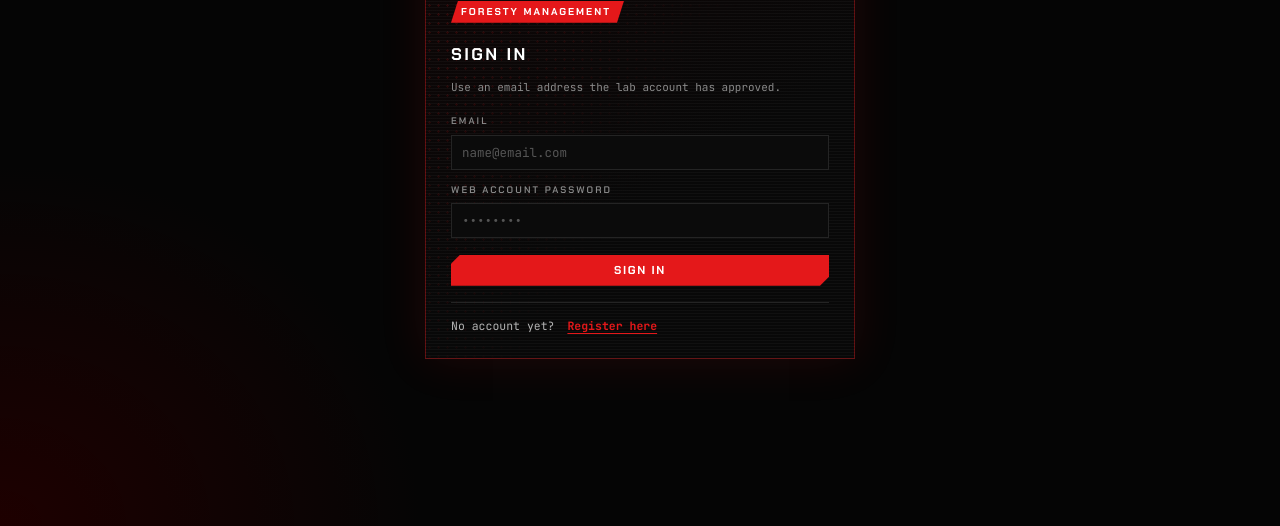
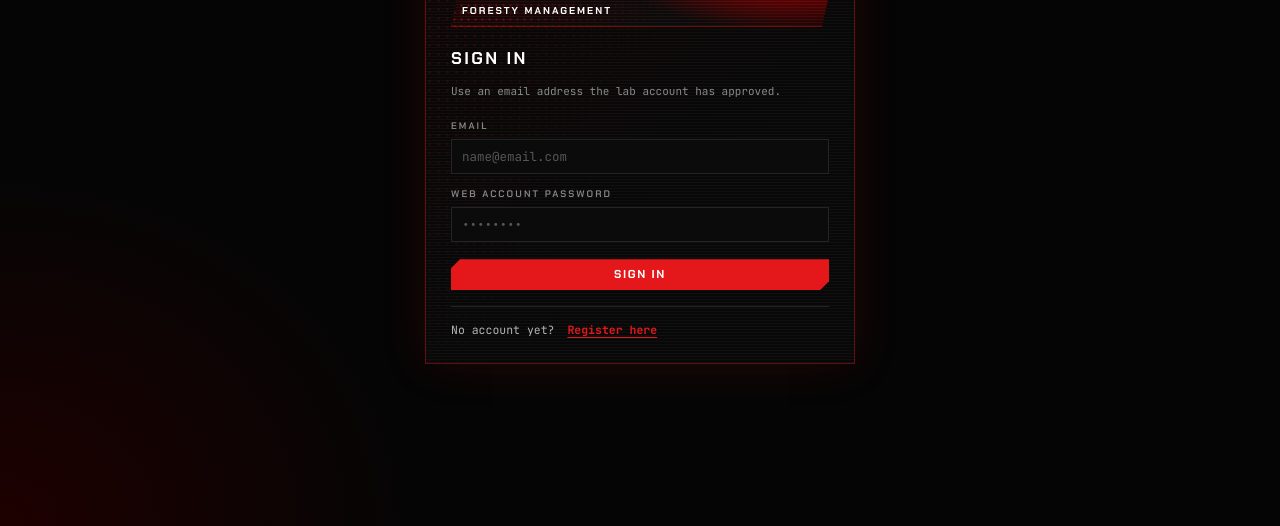
Before and after one commit to imight-dead/foresty-management, a plain HTML site: page app/index.html in a window 1280 px wide. Shown: the part 274-800 px from the top of the page. Drawn offline with nearby package versions, Linux system fonts and the light colour scheme.

Commit message:
Badge sidebar memakai perlakuan hero Operations Console
Sebelumnya kotak merah polos. Kini bergradasi merah gelap dengan
halftone yang memudar menyerong, lapisan garis pindai tipis, garis tepi
merah, dan kursor merah berkedip di ujung kanan — sama seperti hero di
Dashboard. Bentuk terpotong miringnya dipertahankan.

Co-Authored-By: Claude Opus 5 <noreply@anthropic.com>
Claude-Session: https://claude.ai/code/session_01Ey5Qq981BSbKSQaC4oE8eD

```diff
--- a/app/index.html
+++ b/app/index.html
@@ -41,7 +41,7 @@
         <div class="bs">Forensics &amp; Security</div>
       </div>
     </div>
-    <span class="labshow">FORESTY MANAGEMENT</span>
+    <span class="labshow">FORESTY MANAGEMENT<i class="cur"></i></span>
     <nav id="nav" aria-label="Main menu"></nav>
     <button class="railtoggle" id="rail" aria-label="Collapse menu" aria-expanded="true">
       <svg viewBox="0 0 24 24" aria-hidden="true"><path d="M15 5l-7 7 7 7"/></svg>
--- a/app/styles.css
+++ b/app/styles.css
@@ -53,10 +53,33 @@ input{font-family:inherit;font-size:inherit}
 #shell.rail .brand img{width:30px}
 .brand .bt{font-family:var(--disp);font-weight:700;letter-spacing:.13em;font-size:14px;line-height:1.15}
 .brand .bs{font-size:9.5px;color:var(--dim);letter-spacing:.22em;text-transform:uppercase}
+/* Diberi perlakuan yang sama dengan hero Operations Console:
+   gradasi merah gelap, halftone, dan garis pindai tipis. */
 .labshow{
-  display:inline-block;margin:14px 16px 4px;padding:3px 13px 3px 10px;background:var(--red);
+  position:relative;overflow:hidden;display:flex;align-items:center;gap:6px;
+  margin:14px 16px 4px;padding:8px 12px 8px 11px;
   color:#fff;font-family:var(--disp);font-weight:700;font-size:10px;letter-spacing:.2em;
   clip-path:var(--cut-tag);
+  background:
+    radial-gradient(220px 70px at 88% -50%, #8a0000 0%, rgba(138,0,0,0) 72%),
+    linear-gradient(100deg,#1b0404 0%,#0d0a0a 58%,#1d0303 100%);
+  box-shadow:inset 0 0 0 1px var(--edge);
+}
+.labshow::before{
+  content:"";position:absolute;inset:0;pointer-events:none;
+  background-image:radial-gradient(rgba(228,24,26,.6) 1px,transparent 1.1px);
+  background-size:7px 7px;
+  -webkit-mask-image:linear-gradient(105deg,rgba(0,0,0,.95),transparent 62%);
+  mask-image:linear-gradient(105deg,rgba(0,0,0,.95),transparent 62%);
+  opacity:.55;
+}
+.labshow::after{
+  content:"";position:absolute;inset:0;pointer-events:none;
+  background:repeating-linear-gradient(180deg,rgba(255,255,255,.045) 0 1px,transparent 1px 3px);
+}
+.labshow .cur{
+  position:relative;width:6px;height:9px;background:var(--red);
+  margin-left:auto;animation:bl 1s steps(1) infinite;flex:0 0 6px;
 }
 nav{padding:10px 0;display:flex;flex-direction:column;gap:2px;flex:1;overflow-y:auto}
 .nav-item{
```
